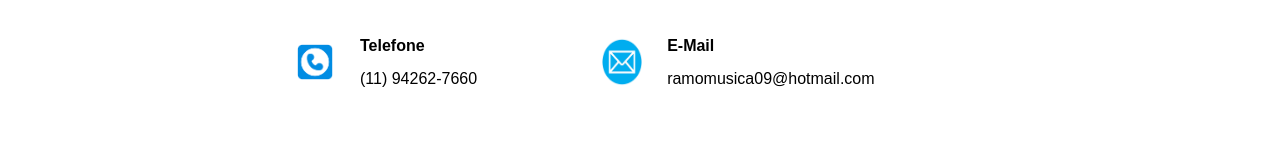
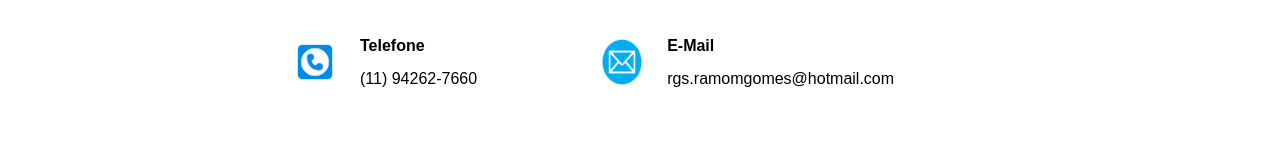
Before and after one commit to Ramom-Gomes/Meu-Portfolio, a React (Vite) app: page / in a window 1280 px wide. Shown: the part 2731-2891 px from the top of the page. Built offline with nearby package versions, Linux system fonts and the light colour scheme.

Commit message:
novo-email

```diff
--- a/src/App.jsx
+++ b/src/App.jsx
@@ -144,7 +144,7 @@ const app = () => {
               <img className="contatosfotoemail" src={FotoEmail} alt="" />
               <div className="contatosemail">
                 <p className="contatosredestitulo">E-Mail</p>
-                <p>ramomusica09@hotmail.com</p>
+                <p>rgs.ramomgomes@hotmail.com</p>
               </div>
             </div>
           </div>
```
